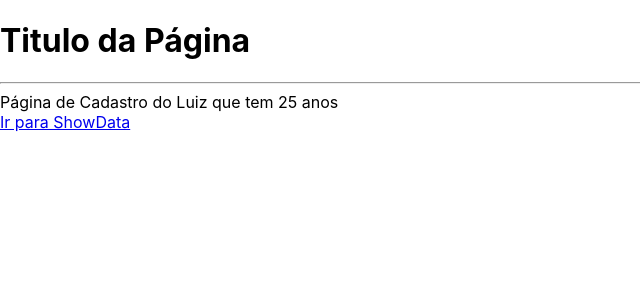
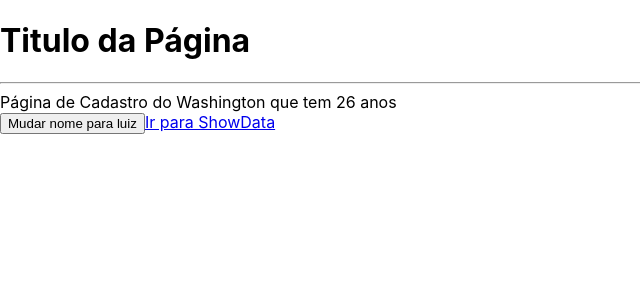
Before and after one commit to Washington95/projetos_react, a React (Create React App) app in the folder contextexample/: page / in a window 1280 px wide. Shown: the top 300 px of the page, without its empty margins (0-640 px from the left). Built offline with nearby package versions, Linux system fonts and the light colour scheme.

Commit message:
Criando context com reducers

```diff
--- a/contextexample/package.json
+++ b/contextexample/package.json
@@ -17,6 +17,7 @@
     "typescript": "^4.6.2",
     "web-vitals": "^2.1.4"
   },
+
   "scripts": {
     "start": "react-scripts start",
     "build": "react-scripts build",
--- a/contextexample/src/contexts/context.tsx
+++ b/contextexample/src/contexts/context.tsx
@@ -1,20 +1,34 @@
-import { createContext } from "react";
+import { createContext, useReducer} from "react";
+import { UserType, userReducer, userI } from "../reducers/userReducer";
+import { reducerActionType } from "../types/reducerActionTypes";
+
+type userIniType = {
+    user: UserType;
+}
 
 type ContextType = {
-    name: string;
-    age: number;
+    state: userIniType;
+    dispatch: React.Dispatch<any>
 }
 
-const Is = {
-    name: 'Luiz',
-    age: 25
+const userIni = {
+    user: userI
 }
 
-export const Context = createContext<ContextType>(Is);
+export const Context = createContext<ContextType>({
+    state: userIni,
+    dispatch: () => null
+});
 
-export const ContextProvider: React.FC = ({children}) =>{
+const mainReducer = (state: userIniType, action: reducerActionType) =>({
+    user: userReducer(state.user, action)
+})
+
+export const ContextProvider: React.FC = ({ children }) => {
+    const [state, dispatch] = useReducer(mainReducer,userIni)
+
     return(
-        <Context.Provider value={Is}>
+        <Context.Provider value={{state, dispatch}}>
             {children}
         </Context.Provider>
     )
--- a/contextexample/src/pages/ShowData.tsx
+++ b/contextexample/src/pages/ShowData.tsx
@@ -3,11 +3,11 @@ import { useContext } from "react"
 import { Context } from "../contexts/context"
 
 export const ShowData = () => {
-    const {name} = useContext(Context)
+    const {state, dispatch} = useContext(Context)
 
     return(
         <div>
-            Tela ShowData {name}
+            Tela ShowData {state.user.name}
             <br />
             <Link to="/">Ir para SingUp</Link>
         </div>
--- a/contextexample/src/pages/SingUp.tsx
+++ b/contextexample/src/pages/SingUp.tsx
@@ -3,12 +3,22 @@ import { useContext } from "react"
 import { Context } from "../contexts/context"
 
 export const SingUp = () => {
-    const {name, age} = useContext(Context);
+    const {state, dispatch} = useContext(Context);
+
+    const troca = () => {
+        dispatch({
+            type: 'CHANGE_NAME',
+            payload: {
+                name: 'Luiz'
+            }
+        })
+    }
 
     return(
         <div>
-            Página de Cadastro do {name} que tem {age} anos
+            Página de Cadastro do {state.user.name} que tem {state.user.age} anos
             <br />
+            <button onClick={troca}> Mudar nome para luiz </button>
             <Link to="/exibir">Ir para ShowData</Link>
 
         </div>
--- /dev/null
+++ b/contextexample/src/reducers/userReducer.ts
@@ -0,0 +1,24 @@
+import { reducerActionType } from "../types/reducerActionTypes";
+
+export type UserType = {
+    name: string;
+    age: number;
+}
+
+export const userI : UserType = {
+    name: 'Washington',
+    age: 26
+}
+
+export const userReducer = (state: UserType, action: reducerActionType) => {
+    switch(action.type) {
+        case 'CHANGE_NAME':
+            return {...state, name: action.payload.name};
+        break;
+        case 'AGE_NAME':
+            return {...state, age: action.payload.age};
+        break;
+    }
+
+    return state;
+}
--- /dev/null
+++ b/contextexample/src/types/reducerActionTypes.ts
@@ -0,0 +1,6 @@
+export type reducerActionType = {
+    type: string;
+    payload: {
+        [key: string ]: any;
+    }
+}
```
